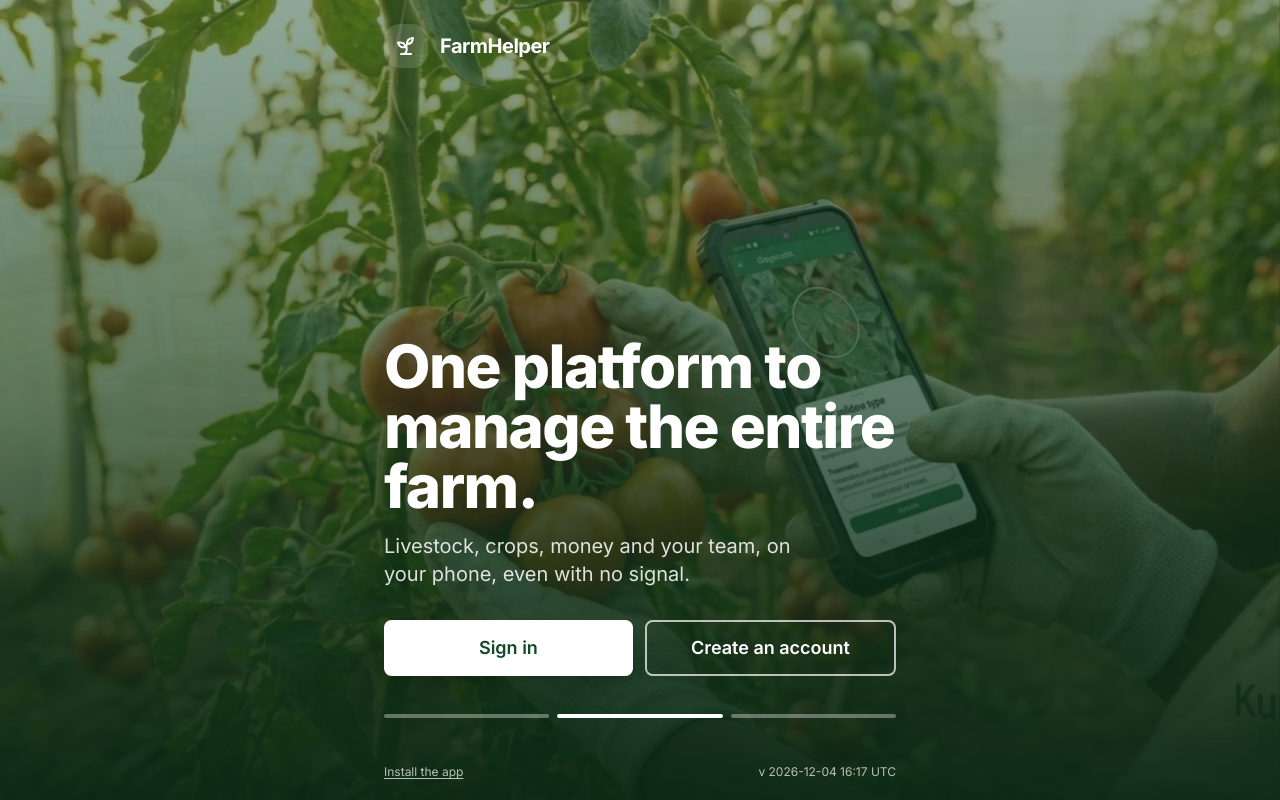
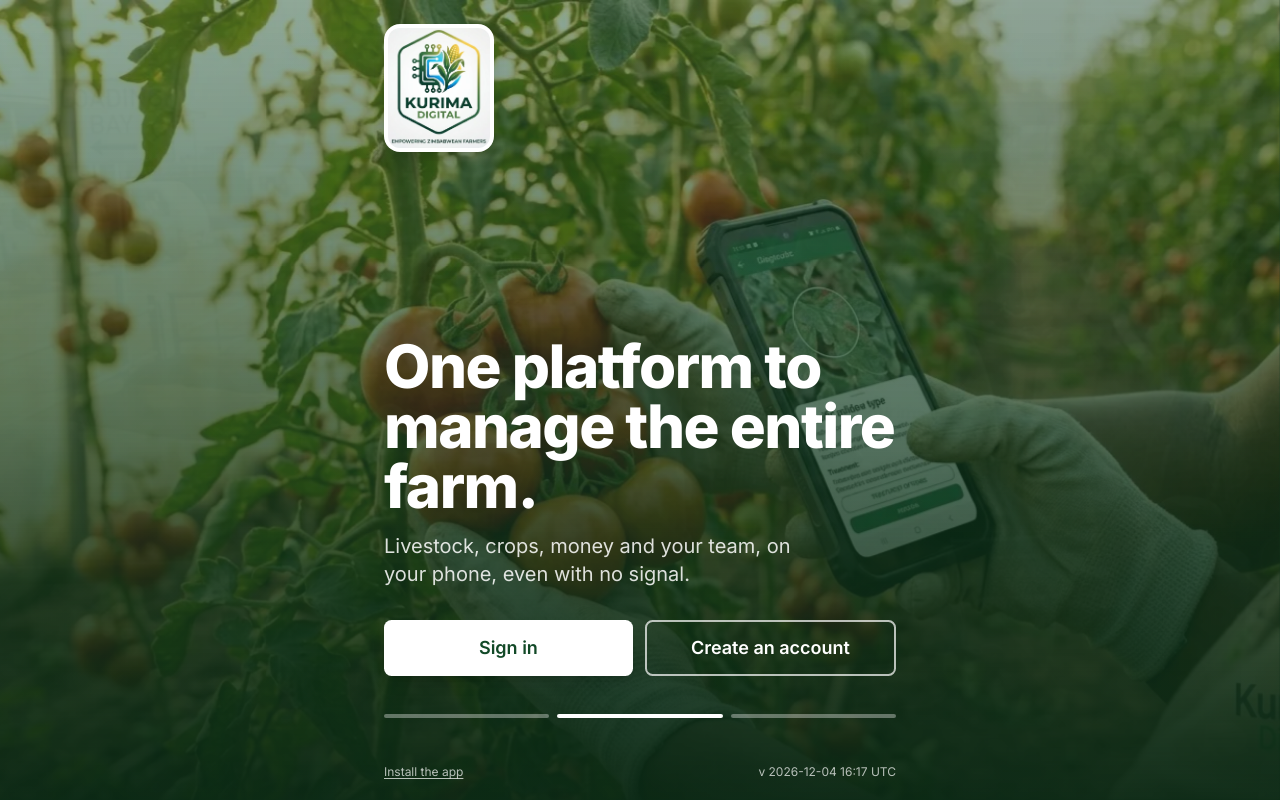
Before and after one commit to Jabulani-cmd/elcz-city-connect, a React (Vite) app: page / in a window 1280 px wide. Built offline with nearby package versions, Linux system fonts and the light colour scheme.

Commit message:
Landing page: use the Kurima Digital logo (#17)
Claude-Session: https://claude.ai/code/session_018bWaUeEKjC97Ah9yTh1yyP

Co-authored-by: Claude <noreply@anthropic.com>

```diff
--- a/src/components/farm/Landing.tsx
+++ b/src/components/farm/Landing.tsx
@@ -1,11 +1,11 @@
 import { useEffect, useState } from "react";
-import { Sprout } from "lucide-react";
 import { Link } from "react-router-dom";
 import { Button } from "@/components/ui/button";
 import { authMode, useAuth } from "@/lib/auth";
 import { BUILD_ID } from "@/lib/pwa";
 import livestock from "@/assets/landing/livestock.webp";
 import crops from "@/assets/landing/crops.webp";
+import logo from "@/assets/landing/logo.webp";
 import field from "@/assets/landing/field.webp";
 
 const SLIDES = [
@@ -49,8 +49,7 @@ export function Landing() {
     <div className="bg-hero relative isolate flex min-h-[100svh] flex-col overflow-hidden text-white">
       <header className="px-6 pt-[max(1.5rem,env(safe-area-inset-top))]">
         <div className="mx-auto flex max-w-lg items-center gap-3">
-          <div className="flex h-11 w-11 items-center justify-center rounded-2xl bg-white/15"><Sprout className="h-6 w-6" /></div>
-          <span className="text-xl font-bold tracking-tight">FarmHelper</span>
+          <img src={logo} alt="Kurima Digital – empowering Zimbabwean farmers" className="h-28 w-auto rounded-2xl bg-white p-1 shadow-lg sm:h-32" />
         </div>
       </header>
 
```
Also changed, not shown: src/assets/landing/logo.webp (added).
